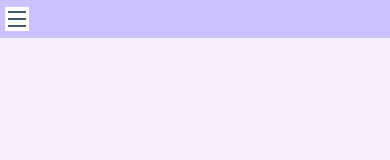
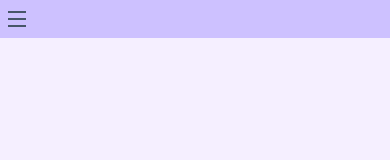
Before and after one commit to MEHTAB-UET/Unividz_Frontend, a React (Vite) app: page / in a window 390 px wide. Shown: the top 160 px of the page. Built offline with nearby package versions, Linux system fonts and the light colour scheme; a web font is replaced by a local one.

Commit message:
there was an errr in navbar side button that appears irruptly

```diff
--- a/src/Components/LandingPage/PowerAi.jsx
+++ b/src/Components/LandingPage/PowerAi.jsx
@@ -1,4 +1,5 @@
 import React from "react";
+import imageOFModel from "../../../public/images/promt.jpg";
 
 const PowerAi = () => {
   return (
@@ -30,10 +31,7 @@ const PowerAi = () => {
                 </text>
               </div>
               <div className="flex justify-center items-center ">
-                <img
-                  src="../../../public/images/promt.jpg"
-                  alt="no image found"
-                />
+                <img src={imageOFModel} alt="no image found" />
               </div>
             </div>
           </div>
--- a/src/Components/Navbar.jsx
+++ b/src/Components/Navbar.jsx
@@ -8,7 +8,7 @@ const Navbar = () => {
     <>
       <div className="bar">
         <div className=" h-[8rem] bg-lightPurple flex justify-center items-center px-[1rem] ">
-          <div className="flex mr-auto bg-white md:hidden">
+          <div className="flex mr-auto md:hidden">
             <RiMenuFill
               className="text-[5rem]   text-slate-600"
               onClick={() => setIsOpen(!isOpen)}
@@ -23,7 +23,7 @@ const Navbar = () => {
           </div>
         </div>
         {isOpen && (
-          <div className="sidebar w-[50%] h-[80vh]  bg-lightPurple md:hidden flex flex-col justify-between">
+          <div className="sidebar w-[50%] h-[80vh]  bg-lightPurple md:hidden flex flex-col justify-between  absolute top-[8rem] left-0 z-50">
             <div className="grid grid-cols-1 grid-rows-4  bg-lightPurple   h-[40%]">
               <div className="div flex justify-center items-center  border-b-2">
                 <a className="text-[2rem]">Home</a>
```
